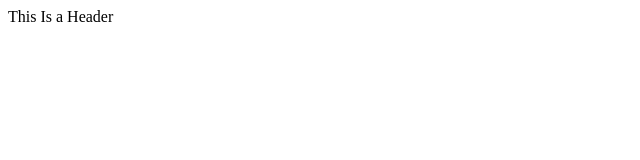
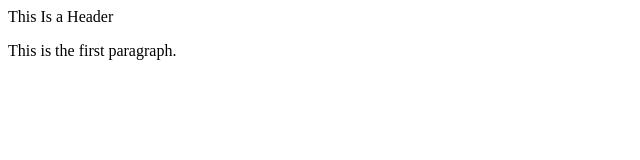
Before and after one commit to janlo-wilson/git-test, a plain HTML site: page index.html in a window 1280 px wide. Shown: the whole page, without its empty margins (0-640 px from the left). Drawn offline with Linux system fonts and the light colour scheme.

Commit message:
Second commit

```diff
--- a/index.html
+++ b/index.html
@@ -2,5 +2,6 @@
 <html>
     <body>
         <head>This Is a Header</head>
+        <p>This is the first paragraph.</p>
     </body>
 </html>
```
